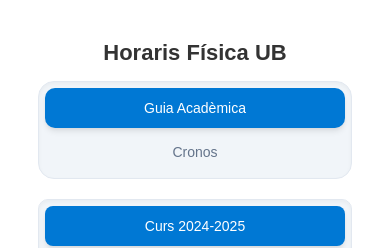
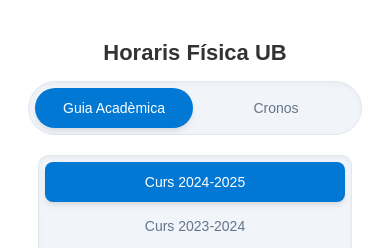
Before and after one commit to Mapaor/horaris-ub, a Next.js app: page / in a window 390 px wide. Shown: the top 248 px of the page. Built offline with nearby package versions, Linux system fonts and the light colour scheme; no server answers.

Commit message:
fix segmented button tabs for mobile

```diff
--- a/src/styles/MainTabs.module.css
+++ b/src/styles/MainTabs.module.css
@@ -52,25 +52,25 @@
 
 @media (max-width: 768px) {
     .categories {
-        flex-direction: column; /* Canvia a una disposició vertical */
-        gap: 8px; /* Redueix l'espai entre elements */
-        align-items: stretch; /* Manteniu l'estirament en versió mòbil */
+        flex-direction: column;
+        gap: 8px;
+        align-items: stretch;
     }
 
     .segmentControl {
-        flex-direction: column;
+        flex-direction: row;
         width: 100%;
-        max-width: 300px;
+        max-width: 320px;
         margin: 0 auto;
-        border-radius: 16px;
+        border-radius: 9999px;
     }
 
     .segmentButton {
-        width: 100%;
+        flex: 1;
         font-size: 14px;
-        padding: 8px 15px;
+        padding: 8px 4px;
         min-height: 40px;
-        border-radius: 10px;
+        border-radius: 9999px;
     }
 }
 
```
